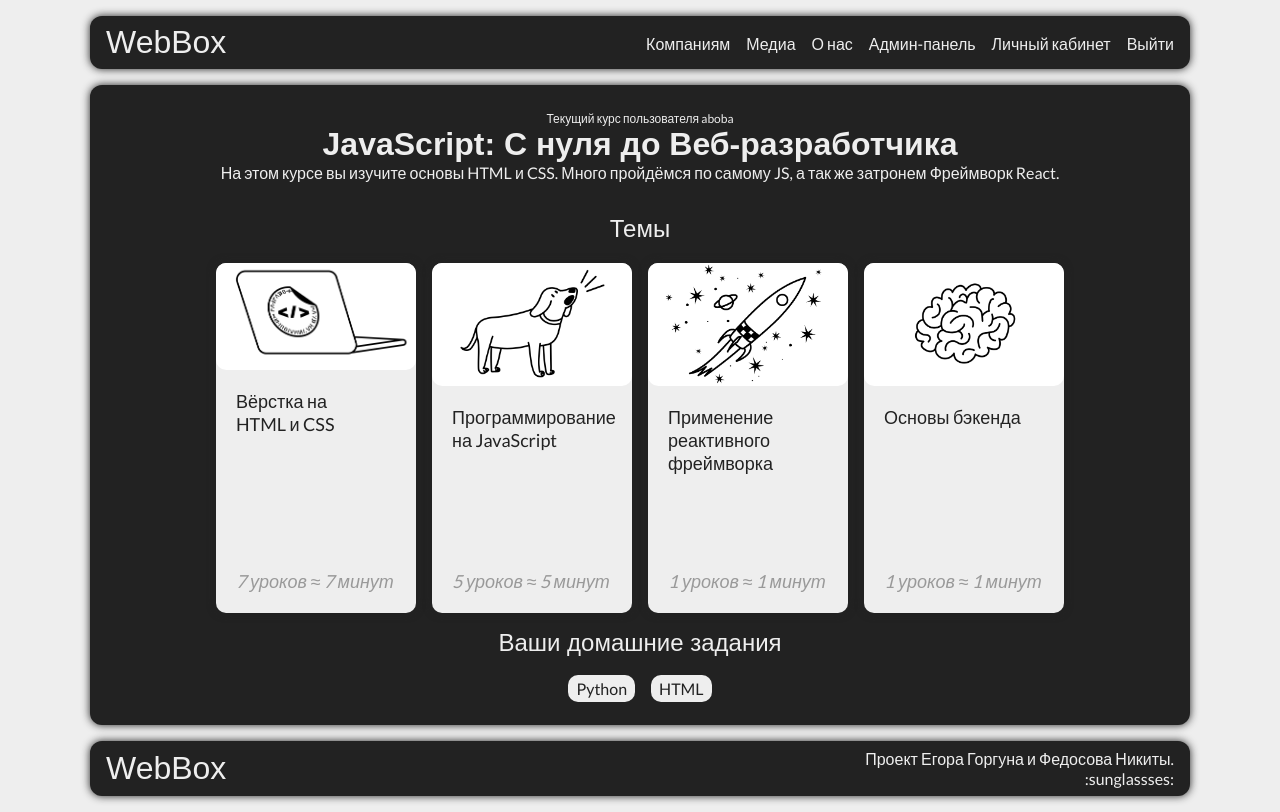
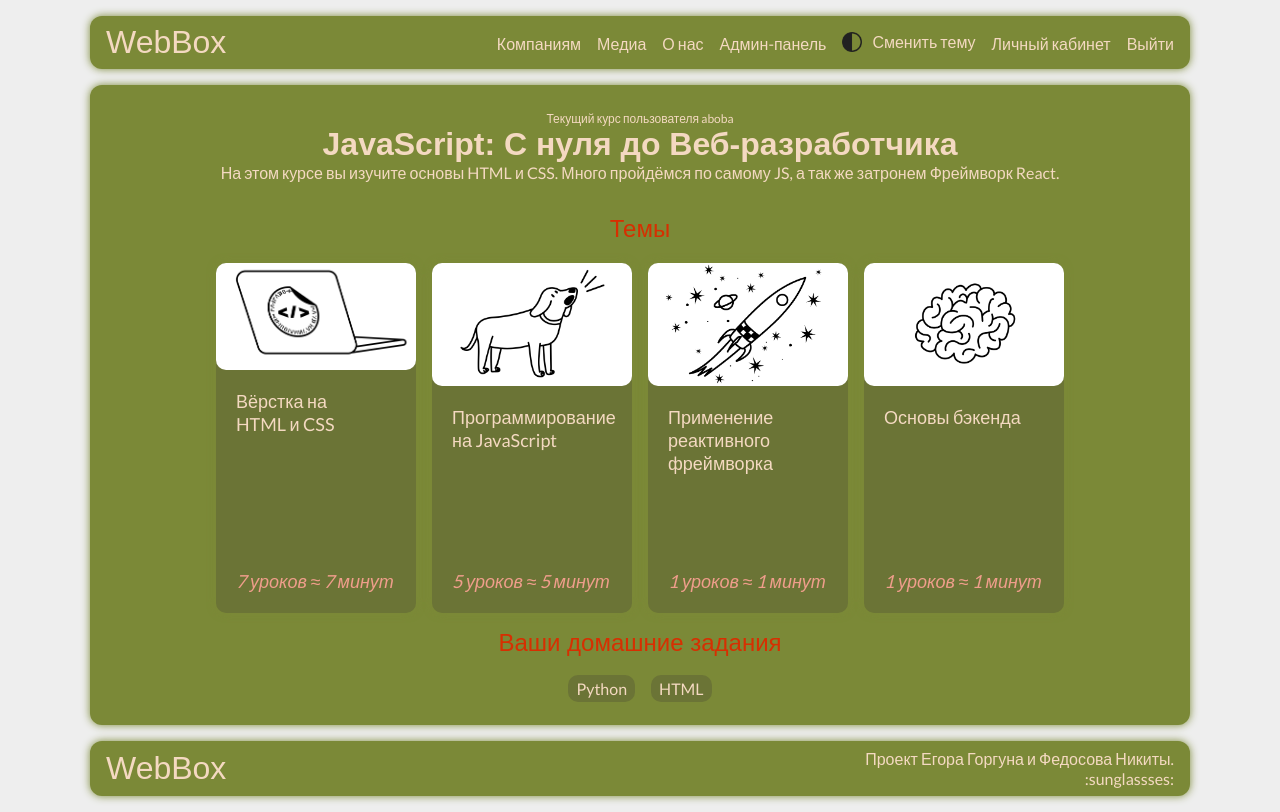
Before and after one commit to bolgaro4ka/webbox, a Django app: page /u/ in a window 1280 px wide. Run offline with Django 5.2, Linux system fonts and the light colour scheme; a user stored in the database is signed in; data comes from the database, SQL or seed files in the repository; both versions use the stored data as it was after the commit; parts of the project's set-up code (start-up, migrations or seed data) failed here and were passed over; some web fonts are replaced.

Commit message:
IT-cube day 1

```diff
--- a/webbox/webbox/main/static/webbox/css/index.css
+++ b/webbox/webbox/main/static/webbox/css/index.css
@@ -9,8 +9,17 @@
 
 :root {
     --background-color: #eee;
-    --accent: #999;
-    --black: #222;
+    --accent: #f09e8c;
+    --black: #7b8937;
+    --card-bg-color: #6b7436;
+    --nigga: black;
+    --text-color: #f4d9c1;
+    --link-color: #111;
+    --btn-color: #f4d9c1;
+    --btn-background-color: #d72f01;
+    --not-very-important: #ad2702;
+    --important: #d72f01;
+
 }
 
 * {
@@ -26,7 +35,7 @@ body {
 }
 
 li, h4 {
-    color: var(--background-color);
+    color: var(--text-color);
 }
 
 #aboutAndForcomp {
@@ -84,7 +93,7 @@ a {
 }
 
 .header__logo a {
-    color: var(--background-color);
+    color: var(--text-color);
     font-family: 'Dela Gothic One', sans-serif;
     font-size: 32px;
 }
@@ -96,7 +105,7 @@ a {
 }
 
 .header__nav a {
-    color: var(--background-color);
+    color: var(--text-color);
     font-family: 'Lato', sans-serif;
     font-size: 16px;
     transition: color 100ms;
@@ -279,14 +293,14 @@ a {
 }
 
 .footer h5 {
-    color: var(--background-color);
+    color: var(--text-color);;
     font-weight: 100;
     font-family: 'Dela Gothic One', sans-serif;
     font-size: 32px;
 }
 
 .footer p {
-    color: var(--background-color);
+    color: var(--text-color);;
     font-family: 'Lato', sans-serif;
     font-size: 16px;
     text-align: right;
@@ -423,26 +438,26 @@ ul.errorlist li {
 }
 
 .nocursessmall {
-    color: var(--background-color);
+    color: var(--text-color);
     font-family: 'Lato', sans-serif;
     font-size: 16px;
 }
 
 .nocurses2, .nocurses3 {
-    color: var(--background-color);
+    color: var(--text-color);
     font-family: 'Lato', sans-serif;
     font-size: 16px;
     text-decoration: underline;
 }
 
 .coursetitle {
-    color: var(--background-color);
+    color: var(--text-color);
     font-family: 'Dela Gothic One', sans-serif;
     font-size: 32px;
 }
 
 .coursedesc {
-    color: var(--background-color);
+    color: var(--text-color);
     font-family: 'Lato', sans-serif;
     font-size: 16px;
     text-align: center;
@@ -451,24 +466,24 @@ ul.errorlist li {
 }
 
 .username {
-    color: var(--background-color);
+    color: var(--text-color);
     font-family: 'Lato', sans-serif;
     font-size: 12px;
 }
 
 .card a {
-    color: var(--black);
+    color: var(--text-color);
     border-radius: 10px;
     font-family: 'Lato', sans-serif;
     font-size: 16px;
     padding: 4px 8px;
-    background-color: var(--background-color);
+    background-color: var(--card-bg-color);
     transition: all 200ms;
 }
 
 .card a:hover {
     box-sizing: content-box;
-    color: var(--background-color);
+    color: var(--text-hover);
     background-color: var(--black);
 }
 
@@ -481,7 +496,7 @@ ul.errorlist li {
     height: 350px;
     display: flex;
     flex-direction: column;
-    background-color: var(--background-color);
+    background-color: var(--card-bg-color);
     background-size: 100% auto;
     box-shadow: 0px 0px 8px var(--black);
     border-radius: 10px;
@@ -489,7 +504,7 @@ ul.errorlist li {
 
 .card-true * {
     text-decoration: none;
-    color: var(--black);
+    color: var(--text-color);
     border-radius: 10px;
 }
 
@@ -571,7 +592,7 @@ ul.errorlist li {
 }
 
 .homework {
-    color: var(--background-color);
+    color: var(--important);
     font-family: 'Dela Gothic One', sans-serif;
     font-size: 24px;
     margin-top: 16px;
--- a/webbox/webbox/main/templates/cabinet/cabinet.html
+++ b/webbox/webbox/main/templates/cabinet/cabinet.html
@@ -22,6 +22,7 @@
                         <li class=""><a href="/#media" class="menu-item">Медиа</a></li>
                         <li class=""><a href="/#about" class="menu-item">О нас</a></li>
                         <li class=""><a href='/admin' class="menu-item">Админ-панель</a></li>
+                        <li class=""><a class="ch-theme-btn menu-item" style="display: flex; align-items: center; gap: 10px; justify-content: center;"><img src="/static/webbox/img/dark.png" alt="No" style="height: 20px;">Сменить тему</a></li>
                         {% if user.is_authenticated %}
                             <li class=""><a href='/u' class="menu-item">Личный кабинет</a></li>
                             <li class=""><a href='/a/u' class="menu-item">Выйти</a></li>
@@ -82,5 +83,6 @@
         <h5>WebBox</h5>
         <p>Проект Егора Горгуна и Федосова Никиты.<br>:sunglassses:</p>
     </footer>
+    <!-- <script src="/static/webbox/js/theme.js"></script> -->
 </body>
 </html>
--- a/webbox/webbox/main/templates/courses/js/2.html
+++ b/webbox/webbox/main/templates/courses/js/2.html
@@ -21,7 +21,9 @@
     {% endif %}
 </head>
 <body>
+    <div class="progress-bar" id="progressBar"></div>
 <main>
+
     <h2>Элементы и атрибуты</h2>
     <p>Прежде чем переходить непосредственно к созданию своих веб-страниц на HTML5, рассмотрим основные строительные блоки, кирпичики, из которых состоит веб-страница.</p>
 
@@ -121,6 +123,7 @@
     <input type="button" value='Кнопка "Привет мир"'>
 </div>
 </main>
+<script src="/static/webbox/js/progress.js"></script>
 <script src="https://telegram.org/js/telegram-web-app.js"></script>
     <script>
       const tg = window.Telegram.WebApp;
```
Also changed, not shown: other parts of webbox/webbox/main/static/webbox/css/index.css (+63 -47 lines), webbox/webbox/main/static/webbox/css/base.css (+12 -4 lines), webbox/webbox/main/static/webbox/js/theme.js (added, +56 -0 lines), webbox/webbox/main/templates/webbox/index.html (+11 -4 lines), webbox/webbox/db.sqlite3, webbox/webbox/main/static/webbox/img/dark.png (added).
